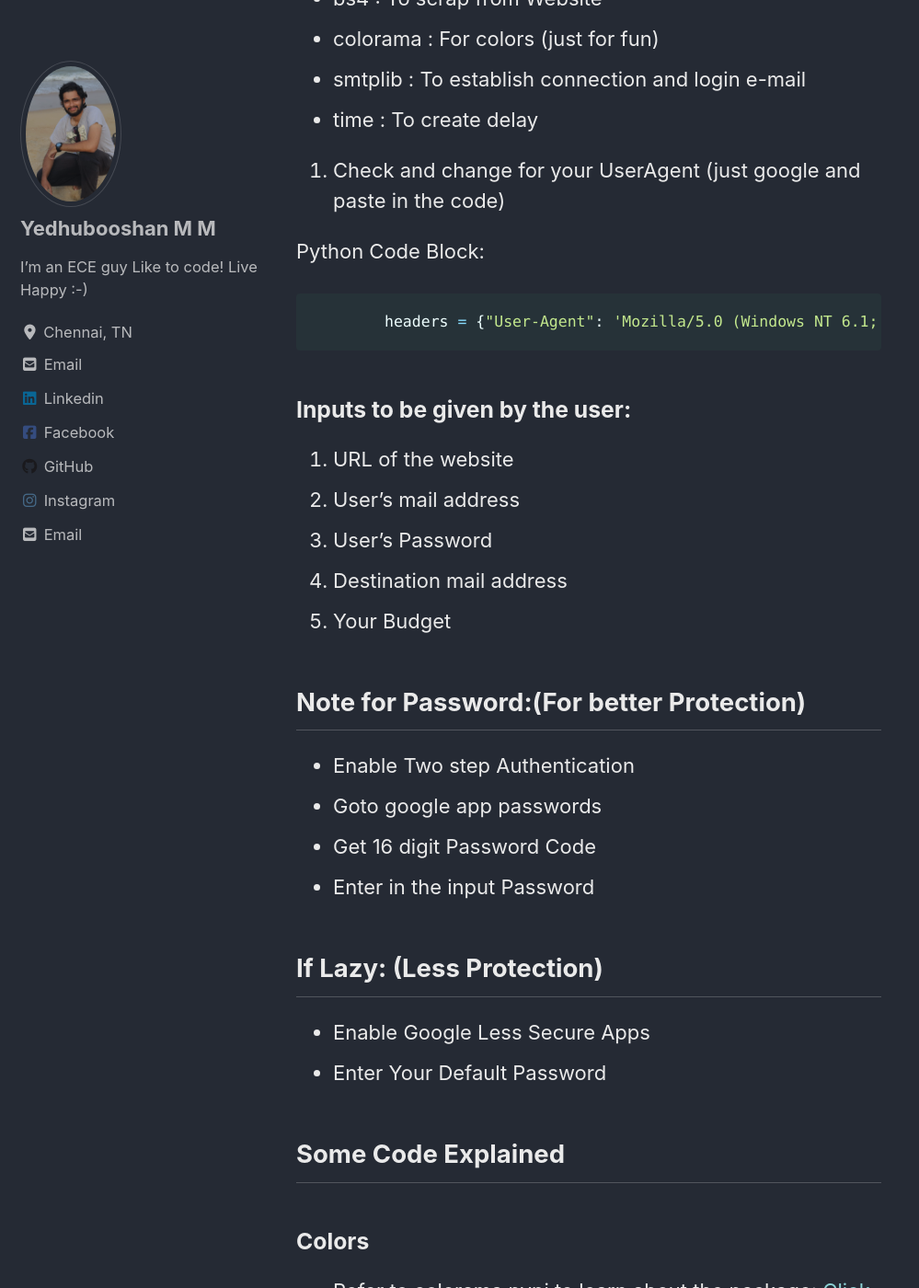
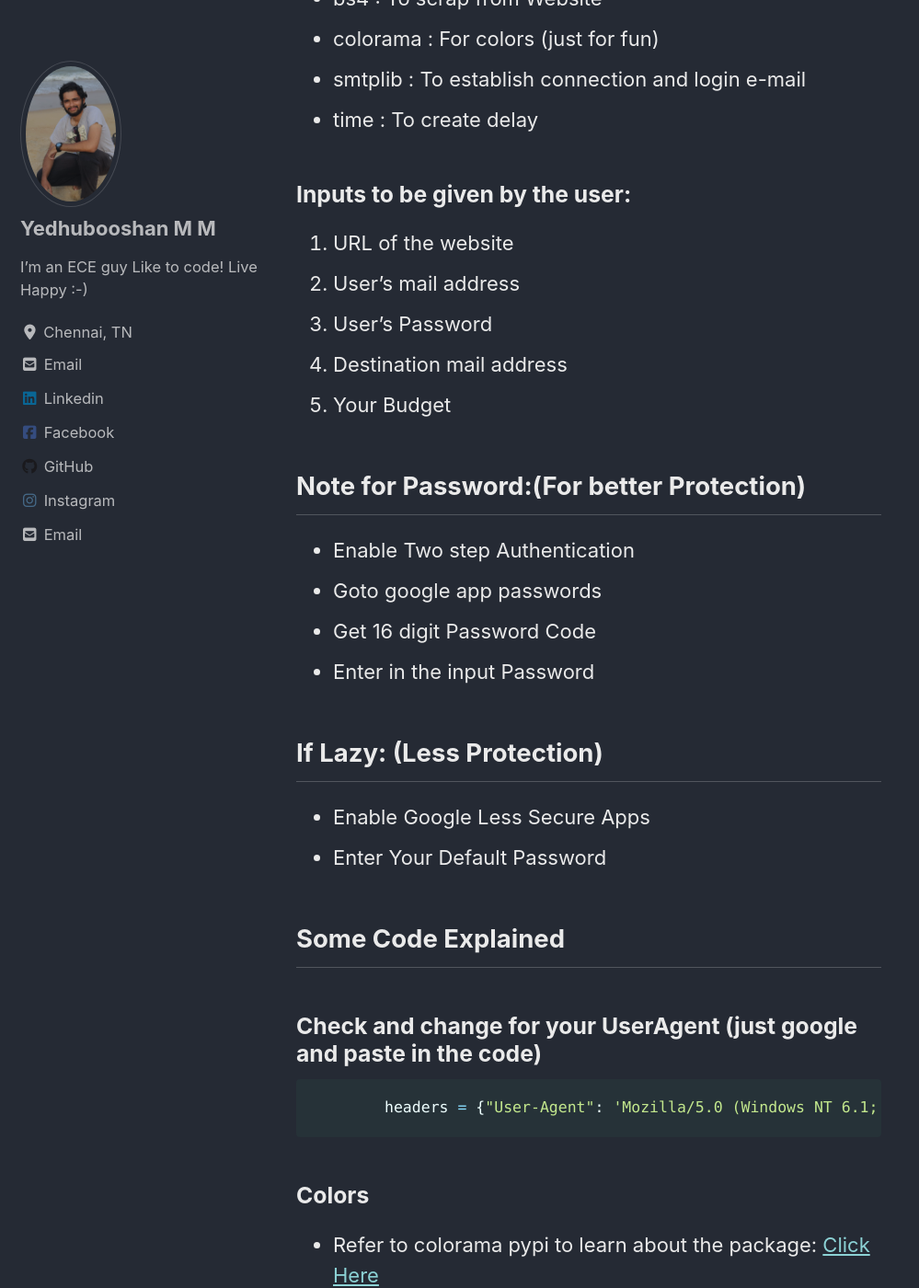
Before and after one commit to Yedhubooshan/yedhubooshan.github.io, a Jekyll site: the page built from _posts/2020-05-16-mailbot.md, in a window 1280 px wide and 1400 px high, scrolled down 1193 px. Shown: the whole window at 92% size, without its empty margins (0-999 px from the left). Built offline with Jekyll 4.4.1, drawn with Linux system fonts in a browser that asks for light colours; cached includes are drawn as plain includes; nearby versions of some CDN libraries; some of the changed lines change nothing that is shown; some of the changed text lies outside the part shown.

Commit message:
Update 2020-05-16-mailbot.md

````diff
--- a/_posts/2020-05-16-mailbot.md
+++ b/_posts/2020-05-16-mailbot.md
@@ -31,13 +31,6 @@ Packages used:
   - time : To create delay
 
 
-3. Check and change for your UserAgent (just google and paste in the code)
-
-Python Code Block:
-```python
-	headers = {"User-Agent": 'Mozilla/5.0 (Windows NT 6.1; Win64; x64) AppleWebKit/537.36 (KHTML, like Gecko) Chrome/81.0.4044.138 Safari/537.36'}
-```
-
 ### Inputs to be given by the user:
 
 1. URL of the website
@@ -57,6 +50,11 @@ Python Code Block:
 - Enter Your Default Password
 
 ## Some Code Explained
+
+### Check and change for your UserAgent (just google and paste in the code)
+```python
+	headers = {"User-Agent": 'Mozilla/5.0 (Windows NT 6.1; Win64; x64) AppleWebKit/537.36 (KHTML, like Gecko) Chrome/81.0.4044.138 Safari/537.36'}
+```
 
 ### Colors
 - Refer to colorama pypi to learn about the package: [Click Here](https://pypi.org/project/colorama)
@@ -80,7 +78,7 @@ Python Code Block:
 	price = soup.find('div', attrs={'class':'_1vC4OE _3qQ9m1'}).get_text()
 ```
 
-Go-to a amazon/flipkart page, inspect(f12) and click on the up-left button, keep the cursor on the price/name to get its id/attributes.
+Go-to amazon/flipkart product page, inspect(f12) and click on the up-left button, keep the cursor on the price & name to get its id/attributes.
 
 ### SMTP Library
 - SMTP means ***Simple Mail Transfer Protocol*** which helps in sending mail
````
